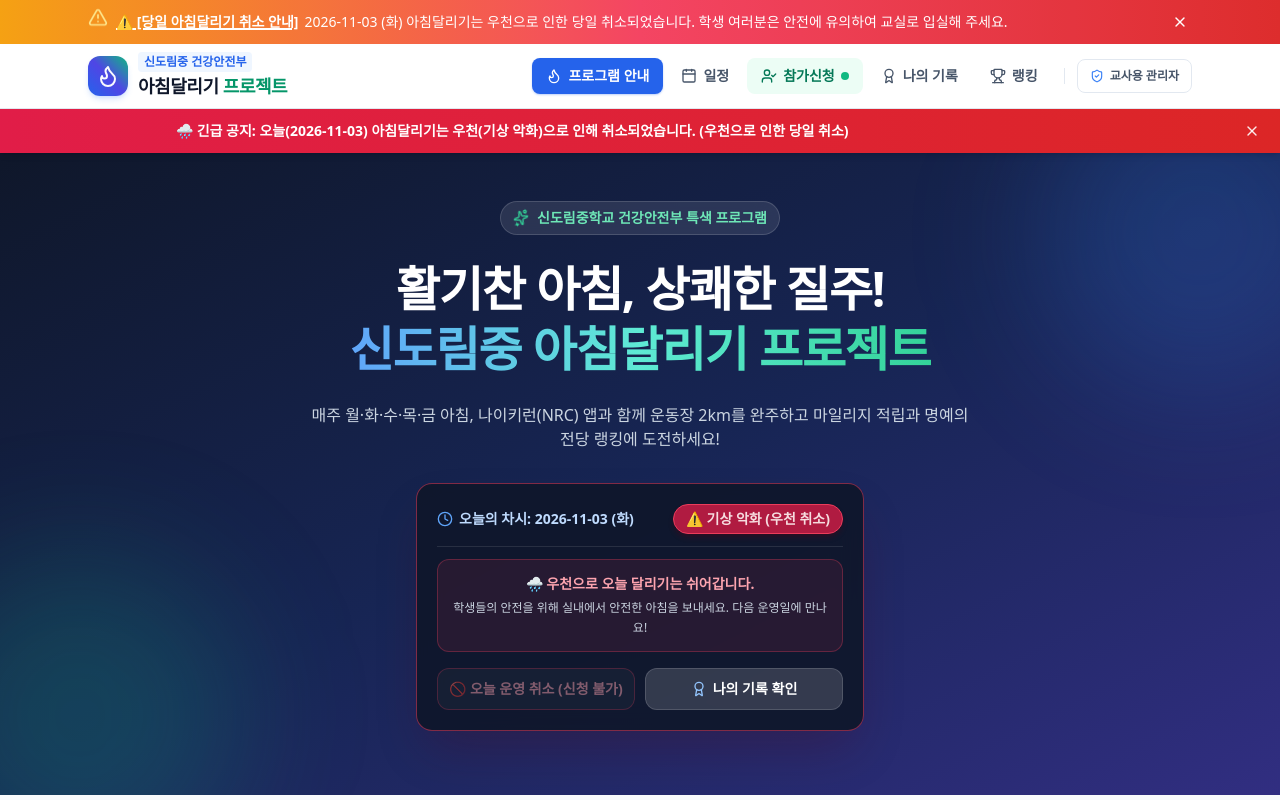
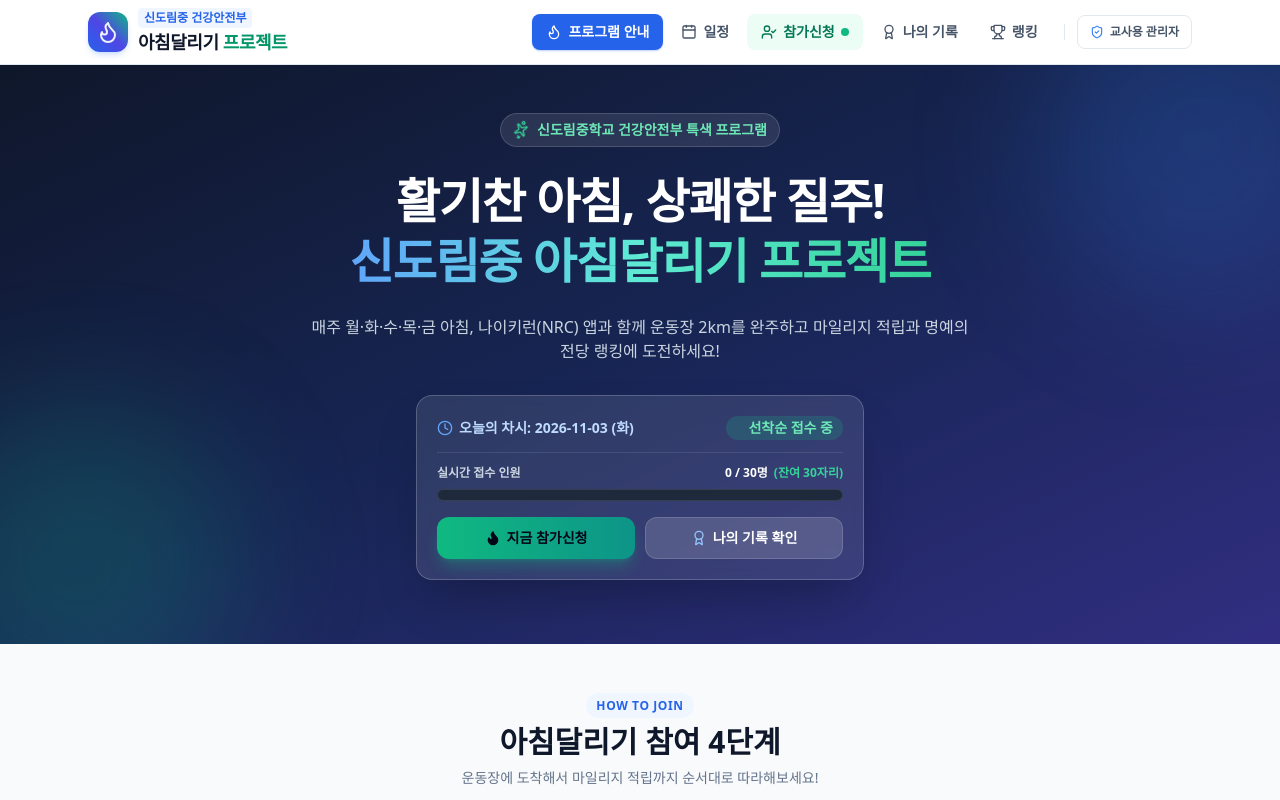
Before and after one commit to croba0503/shindorim-morning-run, a Next.js app: page / in a window 1280 px wide. Shown: the top 800 px of the page. Built offline with nearby package versions, Linux system fonts and the light colour scheme.

Commit message:
fix: resolve unintended weather cancellation banner and apply OFF day top banner UI

```diff
--- a/app/api/admin/notice/route.ts
+++ b/app/api/admin/notice/route.ts
@@ -45,9 +45,9 @@ export async function POST(req: Request) {
 
     if (action === "RESTORE_TODAY") {
       // Re-open or restore today's session
-      session.status = "OPEN";
+      session.status = "READY";
       session.isOpen = true;
-      session.cancelReason = undefined;
+      delete session.cancelReason;
 
       // Deactivate urgent notice
       const urgentNotice = db.notices.find((n) => n.type === "URGENT");
@@ -59,7 +59,7 @@ export async function POST(req: Request) {
 
       return NextResponse.json({
         success: true,
-        message: "오늘 아침달리기가 정상 진행(신청 접수) 상태로 복구되었습니다.",
+        message: "오늘 아침달리기가 정상 운영 상태로 복구되었습니다.",
         session,
       });
     }
--- a/app/api/admin/session/route.ts
+++ b/app/api/admin/session/route.ts
@@ -83,8 +83,11 @@ export async function PATCH(req: Request) {
 
     if (body.status !== undefined) {
       session.status = body.status;
-      if (body.status === "OPEN") {
-        session.isOpen = true;
+      if (body.status === "OPEN" || body.status === "READY") {
+        session.isOpen = body.status === "OPEN";
+        if (body.cancelReason === undefined) {
+          delete session.cancelReason;
+        }
       }
       if (body.status === "CLOSED" || body.status === "CANCELLED" || body.status === "OFF") {
         session.isOpen = false;
@@ -93,7 +96,11 @@ export async function PATCH(req: Request) {
     }
 
     if (body.cancelReason !== undefined) {
-      session.cancelReason = body.cancelReason;
+      if (body.cancelReason) {
+        session.cancelReason = body.cancelReason;
+      } else {
+        delete session.cancelReason;
+      }
     }
 
     // Update in sessions array
--- a/app/api/apply/route.ts
+++ b/app/api/apply/route.ts
@@ -38,7 +38,7 @@ export async function POST(req: Request) {
     // Check OFF / CANCELLED status
     if (session.status === "OFF") {
       return NextResponse.json(
-        { success: false, message: `오늘 아침달리기는 운영하지 않습니다. (${session.cancelReason || "휴무"})` },
+        { success: false, message: "오늘은 정기 미운영일로 신청할 수 없습니다." },
         { status: 400 }
       );
     }
--- a/app/api/session/today/route.ts
+++ b/app/api/session/today/route.ts
@@ -1,12 +1,23 @@
 import { NextResponse } from "next/server";
-import { readDb, getOrCreateTodaySession } from "@/lib/db";
+import { readDb, getOrCreateTodaySession, getTodayKST } from "@/lib/db";
 
 export const dynamic = "force-dynamic";
 
 export async function GET() {
   try {
     const db = await readDb();
-    const session = await getOrCreateTodaySession(db);
+    const { todayStr, dayOfWeek } = getTodayKST();
+
+    // 당일 날짜(YYYY-MM-DD, Asia/Seoul 기준) 매칭 조건을 엄격히 점검하여 이전 날짜 세션 오매핑 차단
+    let session = db.sessions.find((s) => s.date === todayStr);
+    if (!session) {
+      session = await getOrCreateTodaySession(db);
+    }
+
+    // 만약 여전히 날짜가 일치하지 않는 경우 당일 세션으로 안전하게 생성/초기화
+    if (session.date !== todayStr) {
+      session = await getOrCreateTodaySession(db);
+    }
 
     const todayRecords = db.records.filter((r) => r.sessionId === session.id);
     const applicantsCount = todayRecords.length;
@@ -25,8 +36,8 @@ export async function GET() {
     const minute = p.minute.padStart(2, "0");
     const kstTimeStr = `${hour}:${minute}`;
 
-    let status = session.status;
-    let isOpen = session.isOpen;
+    let status = session.status || "READY";
+    let isOpen = Boolean(session.isOpen);
     let message = "";
 
     // Dynamic lifecycle based on KST when not OFF or CANCELLED
@@ -35,15 +46,15 @@ export async function GET() {
         status = "OPEN";
         isOpen = true;
         message = "선착순 정원 해제 - 추가 참가신청 접수 중입니다.";
-      } else if (session.isOpen === false) {
-        status = "CLOSED";
-        isOpen = false;
-        message = "오늘 아침달리기 운영 및 접수가 마감되었습니다.";
       } else if (kstTimeStr < "07:40") {
         status = "READY";
         isOpen = false;
         message = "아침 07:40부터 참가신청이 시작됩니다.";
       } else if (kstTimeStr >= "08:30") {
+        status = "CLOSED";
+        isOpen = false;
+        message = "오늘 아침달리기 운영 및 접수가 마감되었습니다.";
+      } else if (session.isOpen === false && session.status === "CLOSED") {
         status = "CLOSED";
         isOpen = false;
         message = "오늘 아침달리기 운영 및 접수가 마감되었습니다.";
--- a/app/page.tsx
+++ b/app/page.tsx
@@ -42,6 +42,7 @@ export default function HomePage() {
   const [data, setData] = useState<TodaySessionData | null>(null);
   const [loading, setLoading] = useState(true);
   const [showCancelBanner, setShowCancelBanner] = useState(true);
+  const [showOffBanner, setShowOffBanner] = useState(true);
 
   useEffect(() => {
     fetch("/api/session/today", { cache: "no-store" })
@@ -55,18 +56,20 @@ export default function HomePage() {
       .finally(() => setLoading(false));
   }, []);
 
-  const isOpen = data?.session.isOpen && data?.session.status === "OPEN";
+  const todaySession = data?.session;
+  const isCancelled = !loading && Boolean(todaySession && todaySession.status === "CANCELLED");
+  const isOpen = !loading && Boolean(todaySession?.isOpen && todaySession?.status === "OPEN");
   const remaining = data?.stats.remainingSlots ?? 30;
   const isFull = remaining <= 0;
 
   return (
     <>
-      {/* CANCELLED Emergency Top Banner */}
-      {showCancelBanner && data?.session.status === "CANCELLED" && (
+      {/* 긴급 취소 배너(CANCELLED) 또는 정기 미운영 배너(OFF) */}
+      {showCancelBanner && isCancelled && todaySession ? (
         <div className="bg-gradient-to-r from-rose-600 to-red-600 text-white py-2.5 px-4 text-xs sm:text-sm font-black shadow-md flex items-center justify-between gap-2 z-50 sticky top-0">
           <div className="flex items-center gap-2 max-w-4xl mx-auto flex-1 justify-center sm:justify-start">
             <span>
-              🌧️ 긴급 공지: 오늘({data.session.date}) 아침달리기는 우천(기상 악화)으로 인해 취소되었습니다. ({data.session.cancelReason || "안전사고 예방"})
+              🌧️ 긴급 공지: 오늘({todaySession.date}) 아침달리기는 우천(기상 악화)으로 인해 취소되었습니다. ({todaySession.cancelReason || "안전사고 예방"})
             </span>
           </div>
           <button
@@ -77,7 +80,22 @@ export default function HomePage() {
             <X className="w-4 h-4" />
           </button>
         </div>
-      )}
+      ) : showOffBanner && !loading && todaySession && todaySession.status === "OFF" ? (
+        <div className="bg-gradient-to-r from-slate-700 via-slate-800 to-zinc-800 text-white py-2.5 px-4 text-xs sm:text-sm font-bold shadow-md flex items-center justify-between gap-2 z-50 sticky top-0 border-b border-slate-600/50">
+          <div className="flex items-center gap-2 max-w-4xl mx-auto flex-1 justify-center sm:justify-start">
+            <span>
+              📢 안내: 오늘({todaySession.date})은 아침달리기 정기 미운영일입니다. ({todaySession.cancelReason || "공휴일/학사일정/휴무"})
+            </span>
+          </div>
+          <button
+            onClick={() => setShowOffBanner(false)}
+            className="p-1 rounded-lg hover:bg-white/20 transition-colors text-white/90 hover:text-white flex-shrink-0"
+            title="배너 닫기"
+          >
+            <X className="w-4 h-4" />
+          </button>
+        </div>
+      ) : null}
 
       <div className="space-y-12 pb-10">
         {/* Hero Section */}
@@ -105,7 +123,7 @@ export default function HomePage() {
             </p>
 
             {/* 07:40 Pre-open announcement banner */}
-            {data?.session.status === "READY" && (
+            {!loading && todaySession && todaySession.status === "READY" && (
               <div className="max-w-md mx-auto p-3 rounded-2xl bg-amber-400/20 border border-amber-300/30 text-amber-200 text-xs sm:text-sm font-bold flex items-center justify-center gap-2 backdrop-blur-md animate-fade-in">
                 <Clock className="w-4 h-4 text-amber-300 animate-pulse flex-shrink-0" />
                 <span>오늘 아침달리기는 07:40부터 참가신청이 시작됩니다.</span>
@@ -114,18 +132,27 @@ export default function HomePage() {
 
             {/* Today's Live Status Banner */}
             <div className="pt-2">
-              <div className={`inline-block w-full max-w-md backdrop-blur-md rounded-2xl p-4 sm:p-5 shadow-2xl ${data?.session.status === "CANCELLED"
+              <div className={`inline-block w-full max-w-md backdrop-blur-md rounded-2xl p-4 sm:p-5 shadow-2xl ${
+                isCancelled
                   ? "border border-rose-500/50 bg-slate-900/90 shadow-rose-950/30"
+                  : todaySession?.status === "OFF"
+                  ? "border border-slate-700/60 bg-slate-900/90 shadow-slate-950/40"
                   : "bg-white/10 border border-white/20"
                 }`}>
                 <div className="flex items-center justify-between text-xs sm:text-sm font-bold border-b border-white/10 pb-3 mb-3">
                   <span className="flex items-center gap-1.5 text-blue-200">
                     <Clock className="w-4 h-4 text-blue-400" />
-                    {data?.session.status === "READY"
-                      ? `제${data.session.sessionNumber}차 예정 (07:50 시작 / 07:40 접수 오픈)`
-                      : data?.session.status === "CLOSED"
-                        ? `제${data.session.sessionNumber}차 운영 완료`
-                        : `오늘의 차시: ${data ? `${data.session.date} (${data.session.dayOfWeek})` : "확인 중..."}`}
+                    {loading ? (
+                      "오늘의 차시 확인 중..."
+                    ) : todaySession?.status === "READY" ? (
+                      `제${todaySession.sessionNumber}차 예정 (07:50 시작 / 07:40 접수 오픈)`
+                    ) : todaySession?.status === "CLOSED" ? (
+                      `제${todaySession.sessionNumber}차 운영 완료`
+                    ) : todaySession?.status === "OFF" ? (
+                      `오늘의 차시: ${todaySession.date} (${todaySession.dayOfWeek}) - 미운영`
+                    ) : (
+                      `오늘의 차시: ${todaySession ? `${todaySession.date} (${todaySession.dayOfWeek})` : "확인 중..."}`
+                    )}
                   </span>
                   {loading ? (
                     <span className="text-slate-400">조회 중...</span>
@@ -138,19 +165,19 @@ export default function HomePage() {
                     <span className="text-amber-300 bg-amber-500/20 px-2.5 py-0.5 rounded-full font-bold">
                       오늘 30명 마감
                     </span>
-                  ) : data?.session.status === "READY" ? (
+                  ) : todaySession?.status === "READY" ? (
                     <span className="text-amber-300 bg-amber-500/20 px-2.5 py-0.5 rounded-full font-bold">
                       07:40 오픈 예정
                     </span>
-                  ) : data?.session.status === "CLOSED" ? (
+                  ) : todaySession?.status === "CLOSED" ? (
                     <span className="text-slate-300 bg-white/10 px-2.5 py-0.5 rounded-full font-bold">
-                      제{data?.session.sessionNumber}차 완료
+                      제${todaySession.sessionNumber}차 완료
                     </span>
-                  ) : data?.session.status === "OFF" ? (
-                    <span className="text-amber-300 bg-amber-500/20 px-2.5 py-0.5 rounded-full font-bold">
-                      미운영
+                  ) : todaySession?.status === "OFF" ? (
+                    <span className="text-slate-300 bg-slate-800 border border-slate-600 px-2.5 py-0.5 rounded-full font-bold text-xs sm:text-sm">
+                      ☕ 정기 미운영일
                     </span>
-                  ) : data?.session.status === "CANCELLED" ? (
+                  ) : isCancelled ? (
                     <span className="text-rose-100 bg-rose-600/80 border border-rose-500 px-3 py-1 rounded-full font-black text-xs sm:text-sm animate-pulse shadow-md shadow-rose-950/40">
                       ⚠️ 기상 악화 (우천 취소)
                     </span>
@@ -161,14 +188,23 @@ export default function HomePage() {
                   )}
                 </div>
 
-                {/* Quota Progress or Cancelled Box */}
-                {data?.session.status === "CANCELLED" ? (
+                {/* Quota Progress or Cancelled / OFF Box */}
+                {isCancelled ? (
                   <div className="p-3.5 rounded-xl bg-rose-500/10 border border-rose-500/30 text-rose-200 text-xs sm:text-sm text-center space-y-1">
                     <p className="font-extrabold text-rose-300">
                       🌧️ 우천으로 오늘 달리기는 쉬어갑니다.
                     </p>
                     <p className="text-slate-300 text-xs leading-relaxed">
                       학생들의 안전을 위해 실내에서 안전한 아침을 보내세요. 다음 운영일에 만나요!
+                    </p>
+                  </div>
+                ) : todaySession?.status === "OFF" ? (
+                  <div className="p-3.5 rounded-xl bg-slate-800/80 border border-slate-700/70 text-slate-200 text-xs sm:text-sm text-center space-y-1">
+                    <p className="font-extrabold text-slate-200 flex items-center justify-center gap-1.5">
+                      ☕ 오늘({todaySession.date})은 아침달리기를 운영하지 않습니다.
+                    </p>
+                    <p className="text-slate-400 text-xs leading-relaxed">
+                      {todaySession.cancelReason || "공휴일 및 학사 일정에 따른 미운영"} - 다음 정규 운영일에 만나요!
                     </p>
                   </div>
                 ) : (
@@ -198,7 +234,7 @@ export default function HomePage() {
 
                 {/* Action Buttons */}
                 <div className="grid grid-cols-2 gap-2.5 mt-4">
-                  {data?.session.status === "CANCELLED" ? (
+                  {isCancelled ? (
                     <button
                       type="button"
                       disabled
@@ -206,7 +242,15 @@ export default function HomePage() {
                     >
                       🚫 오늘 운영 취소 (신청 불가)
                     </button>
-                  ) : data?.session.status === "READY" ? (
+                  ) : todaySession?.status === "OFF" ? (
+                    <button
+                      type="button"
+                      disabled
+                      className="w-full py-2.5 px-2 rounded-xl bg-slate-800/80 border border-slate-700/70 text-slate-400 font-bold text-xs sm:text-sm flex items-center justify-center gap-1 cursor-not-allowed opacity-50 pointer-events-none select-none"
+                    >
+                      💤 오늘 미운영 (신청 불가)
+                    </button>
+                  ) : !loading && todaySession?.status === "READY" ? (
                     <Link
                       href="/apply"
                       className="w-full py-2.5 px-4 rounded-xl bg-amber-500/30 hover:bg-amber-500/40 text-amber-200 border border-amber-400/40 font-black text-xs sm:text-sm flex items-center justify-center gap-1.5 transition-all"
@@ -214,7 +258,7 @@ export default function HomePage() {
                       <Clock className="w-4 h-4 text-amber-300" />
                       07:40 오픈 예정
                     </Link>
-                  ) : data?.session.status === "CLOSED" ? (
+                  ) : !loading && todaySession?.status === "CLOSED" ? (
                     <Link
                       href="/schedule"
                       className="w-full py-2.5 px-4 rounded-xl bg-white/15 hover:bg-white/25 text-slate-200 font-bold text-xs sm:text-sm flex items-center justify-center gap-1.5 border border-white/15 transition-all"
--- a/data/database.json
+++ b/data/database.json
@@ -169,8 +169,18 @@
       "isOpen": false,
       "maxCapacity": 30,
       "isDoubleMileage": false,
-      "status": "CANCELLED",
-      "cancelReason": "우천으로 인한 당일 취소"
+      "status": "READY"
+    },
+    {
+      "id": "sess-2026-11-05",
+      "date": "2026-11-05",
+      "dayOfWeek": "목",
+      "sessionNumber": 13,
+      "code": "3940",
+      "isOpen": false,
+      "maxCapacity": 30,
+      "isDoubleMileage": false,
+      "status": "READY"
     }
   ],
   "students": [
@@ -739,9 +749,9 @@
     {
       "id": "not-2",
       "title": "⚠️ [당일 아침달리기 취소 안내]",
-      "content": "2026-11-03 (화) 아침달리기는 우천으로 인한 당일 취소되었습니다. 학생 여러분은 안전에 유의하여 교실로 입실해 주세요.",
+      "content": "2026-11-05 (목) 아침달리기는 우천 취소 테스트되었습니다. 학생 여러분은 안전에 유의하여 교실로 입실해 주세요.",
       "type": "URGENT",
-      "isActive": true,
+      "isActive": false,
       "createdAt": "2026-09-10T00:00:00Z"
     }
   ],
--- a/lib/db.ts
+++ b/lib/db.ts
@@ -440,10 +440,10 @@ export async function getOrCreateTodaySession(db: AppDatabase): Promise<Session>
       dayOfWeek,
       sessionNumber: db.sessions.filter((s) => s.status !== "OFF").length + 1,
       code: randomCode,
-      isOpen: true,
+      isOpen: false,
       maxCapacity: 30,
       isDoubleMileage: false,
-      status: "OPEN",
+      status: "READY",
     };
     db.sessions.push(session);
     await writeDb(db);
```
Also changed, not shown: app/apply/page.tsx (+49 -3 lines).
